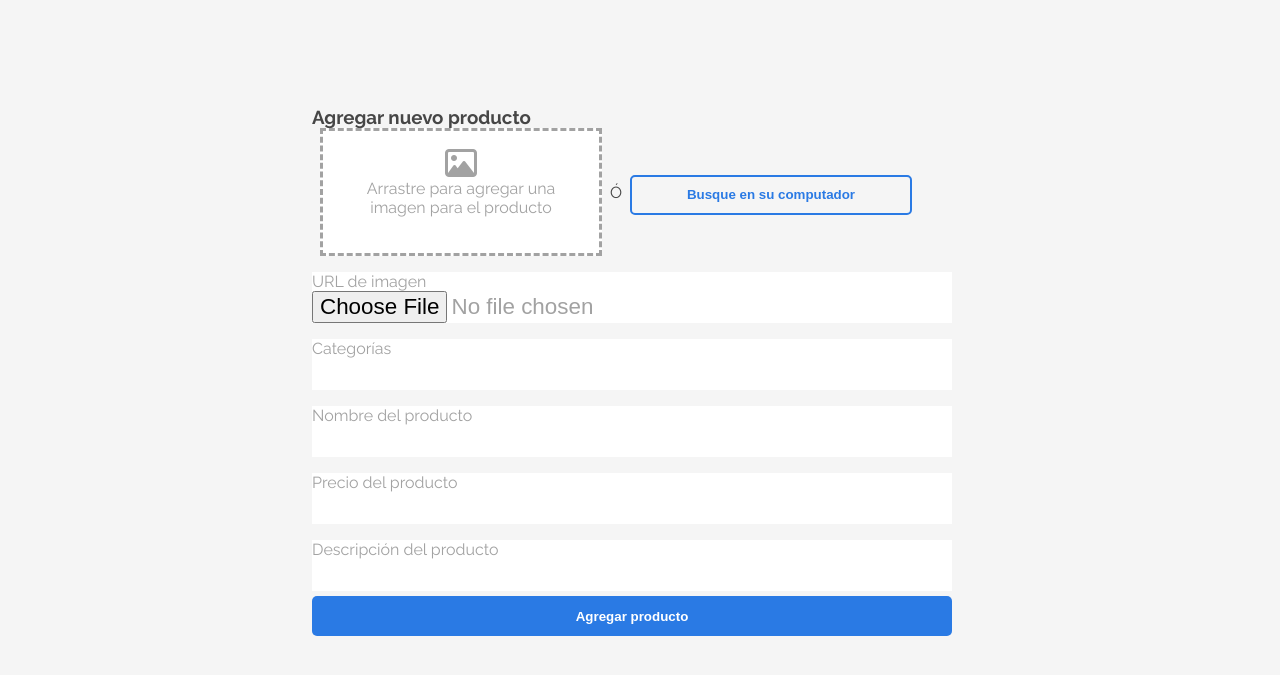
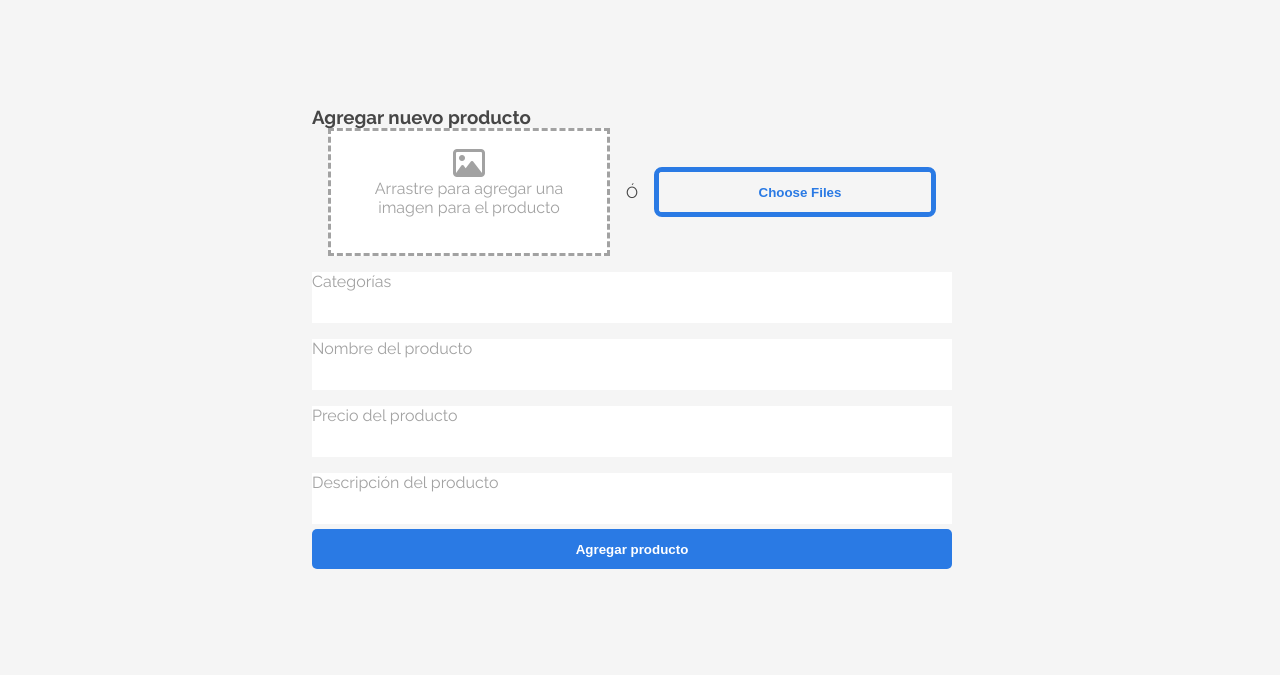
Before and after one commit to amendoxe/sprint-tienda2-function, a plain HTML site: page views/agrega.html in a window 1280 px wide. Shown: the part 86-761 px from the top of the page. Drawn offline with Linux system fonts and the light colour scheme.

Commit message:
Add button to choose files

```diff
--- a/assets/css/login__style.css
+++ b/assets/css/login__style.css
@@ -60,12 +60,45 @@ main {
     color: var(--txt-grey);
 }
 
-.btn-buscar {
+.btn-buscar-file {
     width: 22vw;
     color: var(--link-kblue);
     background-color: var(--back-grey);
-    border: 2px solid var(--link-kblue);
+    border: 5px solid var(--link-kblue);
+    border-radius: 8px;
 }
+
+.btn-buscar-file::-webkit-file-upload-button {
+    margin-right: 2rem;
+    min-width: 130px;
+    height: 40px;
+    padding: 5px 10px;
+    font-weight: bold;
+    cursor: pointer;
+    width: 22vw;
+    color: var(--link-kblue);
+    background-color: var(--back-grey);
+    border: none;
+}
+
+.btn-buscar-file::file-selector-button {
+    margin-right: 2rem;
+    min-width: 130px;
+    height: 40px;
+    padding: 5px 10px;
+    font-weight: bold;
+    cursor: pointer;
+    width: 22vw;
+    color: var(--link-kblue);
+    background-color: var(--back-grey);
+    border: none;
+}
+
+
+/* input[type="file"] {
+    opacity: .2;
+    width: 100%;
+} */
 
 @media screen and (max-width:800px) {
 
--- a/views/agrega.html
+++ b/views/agrega.html
@@ -45,11 +45,10 @@
                     <p>Arrastre para agregar una imagen para el producto</p>
                 </div>
                 <p>Ó</p>
-                <button class="btn-buscar btn-style">Busque en su computador</button>
+                <input type="file" multiple class="btn-buscar-file" value="hey" />
             </div>
 
-            <label for="url-imagen">URL de imagen</label>
-            <input type="file" name="url-imagen" id="" class="in-text" />
+
 
 
             <label for="categoria">Categorías</label>
@@ -102,6 +101,7 @@
         <br />
         <p class="footer__text">2022</p>
     </footer>
+    <script src="../controllers/agrega-producto.controller.js"></script>
 </body>
 
 </html>
```
